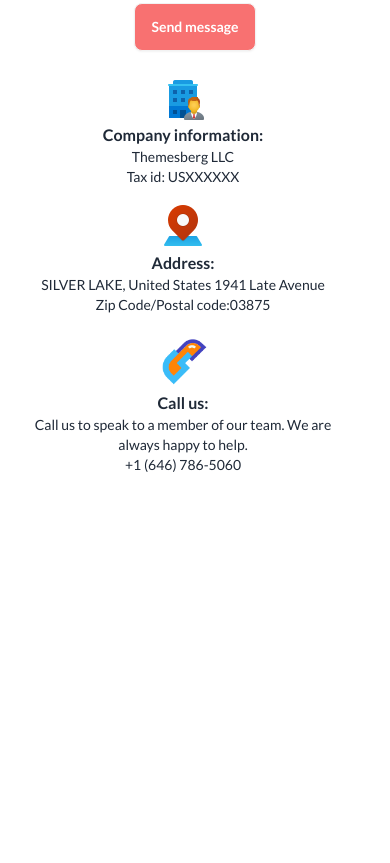
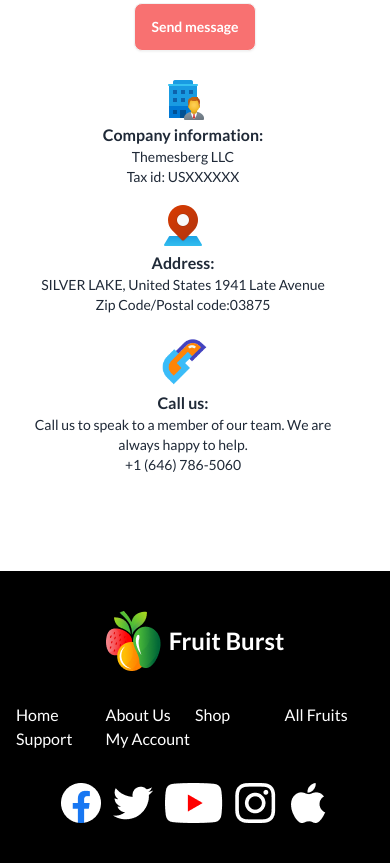
Before and after one commit to tofayeLL/fruit-brust-with-tailwind-daisyui, a plain HTML site: page index.html in a window 390 px wide. Shown: the part 6827-7690 px from the top of the page. Before the commit the page ends 7398 px from the top, so only its background shows below. Drawn offline with nearby package versions, Linux system fonts and the light colour scheme.

Commit message:
finished footer section with responsive

```diff
--- a/index.html
+++ b/index.html
@@ -615,6 +615,33 @@
 
     </main>
     <footer>
+        <!-- footer container -->
+        <div class="bg-black conatiner mx-auto lg:px-24 px-4 space-y-8 py-10 lg:py-20">
+            <div class="flex justify-center items-center gap-2">
+                <img src="images/logo.png" alt="">
+                <h4 class="text-2xl font-bold text-white">Fruit Burst</h4>
+
+            </div>
+
+                <div class="grid grid-cols-4 lg:grid-cols-6 lg:gap-2 lg:text-center text-md text-white font-normal lg:w-[50%] mx-auto">
+                <a href="">Home</a>
+                <a href="">About Us</a>
+                <a href="">Shop</a>
+                <a href="">All Fruits</a>
+                <a href="">Support</a>
+                <a href="">My Account</a>
+                </div>
+
+
+            <div class="flex justify-center items-center space-x-3 lg:space-x-6">
+                <img src="images/facebook 1.png" alt="">
+                <img src="images/twitter 1.png" alt="">
+                <img src="images/youtube1.png" alt="">
+                <img src="images/instagram 1.png" alt="">
+                <img src="images/apple 1.png" alt="">
+
+            </div>
+        </div>
 
     </footer>
 </body>
```
Also changed, not shown: images/apple 1.png (added), images/facebook 1.png (added), images/instagram 1.png (added), images/linkedin 1.png (added), images/twitter 1.png (added), images/youtube1.png (added).
